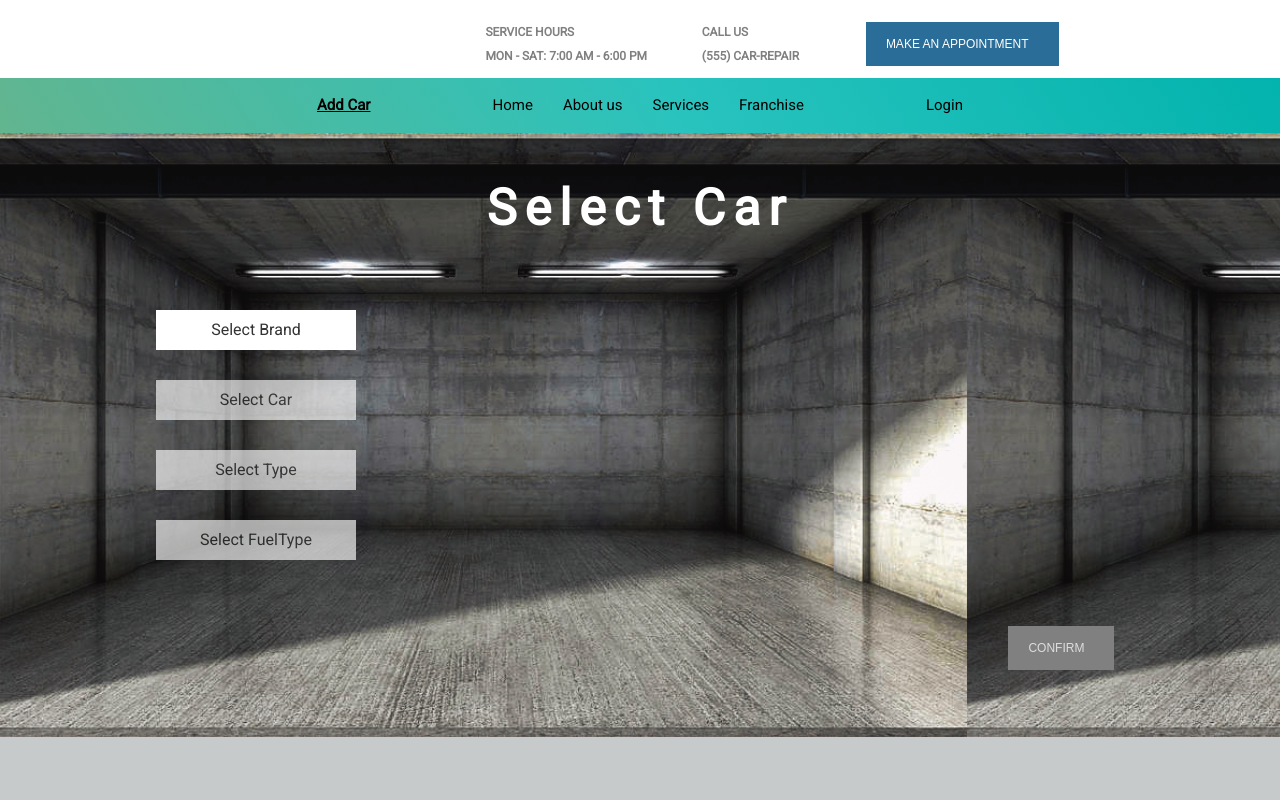
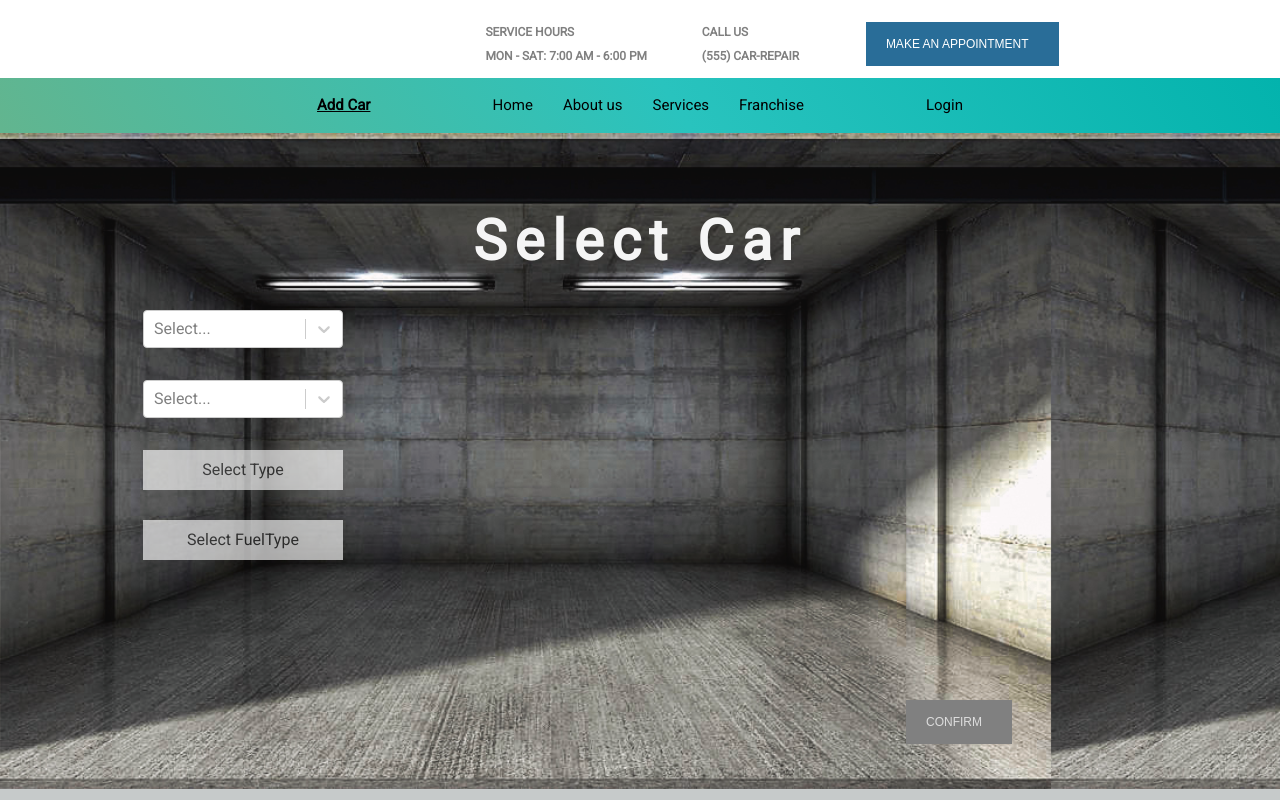
Before and after one commit to easyzariyaDeveloper/CustomerPortal, a React app: page /add-car in a window 1280 px wide. Shown: the top 800 px of the page. Built offline with nearby package versions, Linux system fonts and the light colour scheme.

Commit message:
add car done

```diff
--- a/package.json
+++ b/package.json
@@ -24,6 +24,7 @@
     "react-dom": "^16.13.1",
     "react-redux": "^7.2.0",
     "react-router-dom": "^5.1.2",
+    "react-select": "^3.1.0",
     "redux": "^4.0.5",
     "redux-saga": "^1.1.3",
     "styled-components": "^5.1.0"
--- a/src/Component/AddCar/AddCarForm/index.js
+++ b/src/Component/AddCar/AddCarForm/index.js
@@ -2,33 +2,62 @@ import React, { useState } from "react";
 
 import { StyledForm } from "./styles";
 import SelectBox from "../../common/SelectBox";
+import Select2 from "../../common/Select2";
 
-export default function index({
-  Brands,
-  Car,
-  onBrandChange,
-  onCarChange,
-  onFuelTypeChange,
-  onTypesChange,
-  brand,
-  car,
-  fuel_type,
-  type,
-}) {
+export default function index({ Brands, Car, onChangeListener = null }) {
+  const [car_obj, setCarObj] = useState({
+    brand: "0",
+    car: "0",
+    type: "0",
+    fuel_type: "0",
+  });
+  const onChange = ({ target }) => {
+    const name = target.name;
+    let newCarObj = { ...car_obj };
+    if (name === "brand")
+      newCarObj = {
+        ...car_obj,
+        [name]: target.value,
+        car: "0",
+        type: "0",
+        fuel_type: "0",
+      };
+    else if (name == "car") {
+      newCarObj = {
+        ...car_obj,
+        [name]: target.value,
+        type: "0",
+        fuel_type: "0",
+      };
+    } else if (name === "types") {
+      newCarObj = {
+        ...car_obj,
+        [name]: target.value,
+        fuel_type: "0",
+      };
+    } else {
+      newCarObj = {
+        ...car_obj,
+        [name]: target.value,
+      };
+    }
+    setCarObj(newCarObj);
+    onChangeListener ? onChangeListener(name, newCarObj) : null;
+  };
   const brands = Brands.map((brand) => ({
     name: brand.name,
     value: brand.id,
   }));
   brands.unshift({ name: "Select Brand", value: "0" });
-  const cars = Car[brand]
-    ? Car[brand].map((car) => ({
+  const cars = Car[car_obj.brand]
+    ? Car[car_obj.brand].map((car) => ({
         name: car.modelname,
         value: car.id,
       }))
     : [];
   cars.unshift({ name: "Select Car", value: "0" });
-  const carObj = Car[brand]
-    ? Car[brand].find((obj) => obj.id === car)
+  const carObj = Car[car_obj.brand]
+    ? Car[car_obj.brand].find((obj) => obj.id === car_obj.car)
     : undefined;
   const types = carObj
     ? carObj.fuelvariant.map((variant) => ({
@@ -38,36 +67,40 @@ export default function index({
     : [];
   types.unshift({ name: "Select Type", value: "0" });
   const fuel_types =
-    carObj && carObj["variant"] && carObj["variant"][type]
-      ? carObj["variant"][type].map((ty) => ({ name: ty, value: ty }))
+    carObj && carObj["variant"] && carObj["variant"][car_obj.type]
+      ? carObj["variant"][car_obj.type].map((ty) => ({ name: ty, value: ty }))
       : [];
   fuel_types.unshift({ name: "Select FuelType", value: "0" });
 
   return (
     <StyledForm>
-      <SelectBox
+      <Select2
+        name="brand"
         options={brands}
-        defaultValue={brand}
-        onChangeHandler={onBrandChange}
+        defaultValue={car_obj.brand}
+        onChangeHandler={onChange}
         disabled={false}
       />
-      <SelectBox
+      <Select2
+        name="car"
         options={cars}
-        defaultValue={car}
-        onChangeHandler={onCarChange}
-        disabled={brand === "0"}
+        defaultValue={car_obj.car}
+        onChangeHandler={onChange}
+        disabled={car_obj.brand === "0"}
       />
       <SelectBox
+        name="type"
         options={types}
-        defaultValue={type}
-        onChangeHandler={onTypesChange}
-        disabled={car === "0"}
+        defaultValue={car_obj.type}
+        onChangeHandler={onChange}
+        disabled={car_obj.car === "0"}
       />
       <SelectBox
+        name="fuel_type"
         options={fuel_types}
-        defaultValue={fuel_type}
-        onChangeHandler={onFuelTypeChange}
-        disabled={type === "0"}
+        defaultValue={car_obj.fuel_type}
+        onChangeHandler={onChange}
+        disabled={car_obj.type === "0"}
       />
     </StyledForm>
   );
--- a/src/Component/AddCar/index.js
+++ b/src/Component/AddCar/index.js
@@ -13,65 +13,37 @@ import {
 } from "./styles";
 import PageLayout from "../../Layout";
 import AddCarForm from "./AddCarForm";
+import { displayBrand, displayCar, getCarObject } from "./utils";
 import ActionButton from "../Common/ActionButton";
 import { Brands, Car } from "./mockData";
+
 export default function AddCar() {
-  const [brand, setBrand] = useState("0");
-  const [car, setCar] = useState("0");
-  const [type, setType] = useState("0");
-  const [fuel_type, setFuelType] = useState("0");
   const [center_img, setCenterImg] = useState("");
-  const onBrandChange = (obj, ind) => {
-    setBrand(obj.value);
-    if (obj.value !== "0") displayBrand(obj.value);
-    setFuelType("0");
-    setType("0");
-    setCar("0");
+  const [carObj, setCarObj] = useState({
+    brand: "0",
+    car: "0",
+    type: "0",
+    fuel_type: "0",
+  });
+  const onChangeListener = (name, carObj) => {
+    if (
+      (name === "brand" && carObj.brand !== "0") ||
+      (name === "car" && carObj.car == "0")
+    )
+      setCenterImg(displayBrand(carObj, Brands));
+    else if (name === "car" && carObj.car !== "0")
+      setCenterImg(displayCar(carObj, Car));
+    setCarObj(carObj);
   };
 
-  const onCarChange = (obj, ind) => {
-    setCar(obj.value);
-    if (obj.value === "0") displayBrand(brand);
-    else displayCar(obj.value);
-    setType("0");
-    setFuelType("0");
-  };
-  const onTypesChange = (obj, ind) => {
-    setType(obj.value);
-    setFuelType("0");
-  };
-  const onFuelTypeChange = (obj, ind) => {
-    setFuelType(obj.value);
-  };
-  const displayBrand = (brand) => {
-    const brand_url = Brands.find((brandObj) => brandObj.id === brand).logo;
-    setCenterImg(brand_url);
-  };
-  const displayCar = (car, color) => {
-    const car_obj = Car[brand].find((carObject) => carObject.id === car);
-    const color_variant_with_img = car_obj.colorvariant.filter((c) =>
-      c.url ? true : false
-    );
+  const carObject = getCarObject(carObj, Car);
 
-    const base_color = color
-      ? color
-      : car_obj.baseColorVariant ||
-        (color_variant_with_img.length > 0 ? color_variant_with_img[0].id : "");
-    const car_url = color_variant_with_img.find(
-      (car_variant) => car_variant.id === base_color
-    ).url;
-    setCenterImg(car_url);
-  };
-  const carObject =
-    Car[brand] && car !== "0"
-      ? Car[brand].find((carObject) => carObject.id === car)
-      : {};
   const colors = carObject.colorvariant || [];
   const colorsContent = colors.map((color, key) => (
     <ColorSquare
       key={key}
       color={color.id}
-      onClick={() => displayCar(car, color.id)}
+      onClick={() => setCenterImg(displayCar(carObj, Car, color.id))}
     />
   ));
   return (
@@ -82,42 +54,27 @@ export default function AddCar() {
           <AddCarForm
             Brands={Brands}
             Car={Car}
-            car={car}
-            brand={brand}
-            type={type}
-            fuel_type={fuel_type}
-            onBrandChange={onBrandChange}
-            onCarChange={onCarChange}
-            onFuelTypeChange={onFuelTypeChange}
-            onTypesChange={onTypesChange}
+            onChangeListener={onChangeListener}
           />
         </SideAreaWrapper>
         <ImageWrapper>
-          {brand !== "0" ? <CenterImage src={center_img} /> : ""}
-        </ImageWrapper>
-
-        <SideAreaWrapper>
-          {car !== "0" ? (
+          {carObj.brand !== "0" ? <CenterImage src={center_img} /> : ""}
+          {carObj.car !== "0" ? (
             <ColorBoxWrapper>
-              <ColumnHeader>Colour</ColumnHeader>
-              <ColorPallete>
-                {colorsContent}
-                {/* <ColorSquare color={"blue"} />
-                <ColorSquare color={"#008080"} />
-                <ColorSquare color={"#483D8B"} /> */}
-              </ColorPallete>
+              <ColorPallete>{colorsContent}</ColorPallete>
             </ColorBoxWrapper>
           ) : (
             ""
           )}
+        </ImageWrapper>
+
         <ButtonWrapper>
           <ActionButton
-              disabled={fuel_type === "0"}
+            disabled={carObj.fuel_type === "0"}
             label="Confirm"
             onClick={() => console.log("Car added")}
           />
         </ButtonWrapper>
-        </SideAreaWrapper>
       </AddCarPageWrapper>
     </PageLayout>
   );
--- a/src/Component/AddCar/styles.js
+++ b/src/Component/AddCar/styles.js
@@ -11,35 +11,38 @@ import { base_spacing } from "../../Assets/style-var";
 
 const color_dim = base_spacing * 4;
 export const AddCarPageWrapper = styled.div`
-  ${alignHorizontally}
-  ${PageWrapper}
+  ${alignHorizontally};
+  ${PageWrapper};
   background: url(${backgroundBanner});
-  justify-content :space-between;
+  justify-content: flex-start;
   background-size: contain;
   align-items: flex-start;
   padding: 6% 10%;
   min-height: 450px;
-
 `;
 
 export const AddCarPageHeader = styled.h1`
   ${PageHeader}
   letter-spacing: 8px;
+  font-weight: 900;
+  font-size: 56px;
+  top: 80px;
+  line-height: 56px;
+  color: #f5f5f5;
 `;
 
 export const ButtonWrapper = styled.div`
   position: absolute;
-  bottom: -5%;
-  right: 10%;
+  bottom: 5%;
+  right: 20%;
 `;
 export const CenterImage = styled.img`
-  width: 500px;
-  height: 300px;
+  width: 80%;
+  height: 80%;
 `;
 export const ColorPallete = styled.div`
   margin-top: ${base_spacing}px;
   display: flex;
-  max-width: ${color_dim * 2.5}px;
   flex-wrap: wrap;
   margin: ${base_spacing}px auto;
 `;
@@ -55,11 +58,15 @@ export const ColorSquare = styled.div`
 export const ImageWrapper = styled.div`
   padding-top: ${base_spacing * 2}px;
   ${alignCenter}
-  flex: 2;
+  margin-left:15%;
   margin-top: 10%;
+  display: flex;
+  width: 400px;
+  height: 400px;
+  justify-content: space-between;
+  flex-direction: column;
 `;
 export const SideAreaWrapper = styled.div`
-  flex: 1;
   min-height: 450px;
   position: relative;
   ${alignHorizontally}
--- /dev/null
+++ b/src/Component/AddCar/utils.js
@@ -0,0 +1,27 @@
+export const displayBrand = (carObj, Brands) => {
+  const brand = carObj.brand;
+  const brand_url = Brands.find((brandObj) => brandObj.id === brand).logo;
+  return brand_url;
+};
+export const displayCar = (carObj, Car, color) => {
+  const brand = carObj.brand;
+  const car = carObj.car;
+  const car_obj = Car[brand].find((carObject) => carObject.id === car);
+  const color_variant_with_img = car_obj.colorvariant.filter((c) =>
+    c.url ? true : false
+  );
+  const base_color = color
+    ? color
+    : car_obj.baseColorVariant ||
+      (color_variant_with_img.length > 0 ? color_variant_with_img[0].id : "");
+  const car_url = color_variant_with_img.find(
+    (car_variant) => car_variant.id === base_color
+  ).url;
+  return car_url;
+};
+
+export const getCarObject = (carObj, Car) => {
+  return Car[carObj.brand] && carObj.car !== "0"
+    ? Car[carObj.brand].find((carObject) => carObject.id === carObj.car)
+    : {};
+};
--- /dev/null
+++ b/src/Component/Common/Select2/index.js
@@ -0,0 +1,25 @@
+import React from "react";
+import { StyledSelect } from "./styles";
+export default function Select2({ options, name, defaultValue, ...props }) {
+  options = options.map((optionObj) => ({
+    label: optionObj.name,
+    ...optionObj,
+  }));
+  const selected = options.find((option) => option.id === defaultValue);
+  return (
+    <StyledSelect
+      name={name}
+      options={options}
+      value={selected}
+      disabled={props.disabled}
+      onChange={(event) => {
+        const { value } = event;
+        event.target = { name, value };
+        const selectedObj = options.find((obj) => obj["value"] === value);
+        if (selectedObj) {
+          props.onChangeHandler && props.onChangeHandler(event);
+        }
+      }}
+    />
+  );
+}
--- /dev/null
+++ b/src/Component/Common/Select2/styles.js
@@ -0,0 +1,9 @@
+import styled from "styled-components";
+import { font_color, base_spacing } from "../../../Assets/style-var";
+import Select from "react-select";
+export const StyledSelect = styled(Select)`
+  width: 200px;
+  text-align: center;
+  height: 40px;
+  margin: ${1.5 * base_spacing}px 0;
+`;
```
Also changed, not shown: src/Component/AddCar/MobileView/index.js (+37 -66 lines), src/Component/AddCar/MobileView/styles.js (+20 -1 lines), src/Component/Common/SelectBox/index.js (+4 -4 lines), 1 other file (tests, documents, lock files or other folders). Lines whose indentation alone changed are shown as unchanged.
